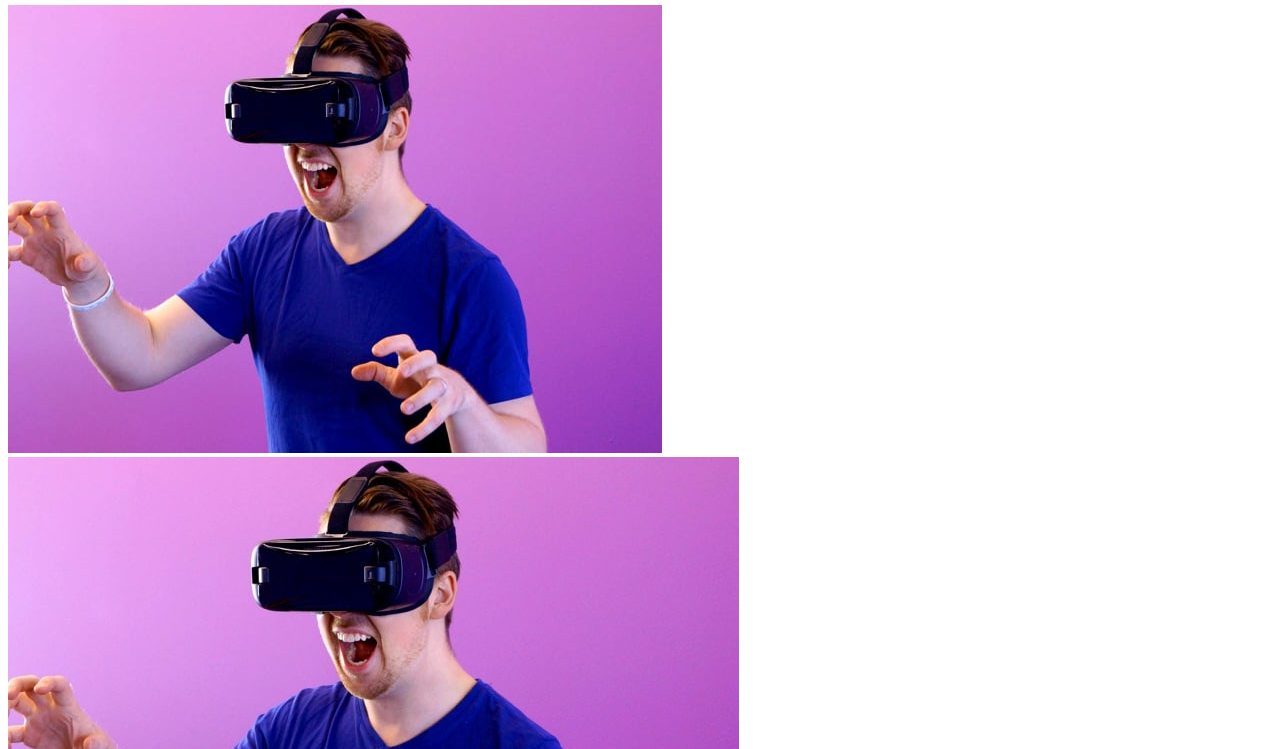
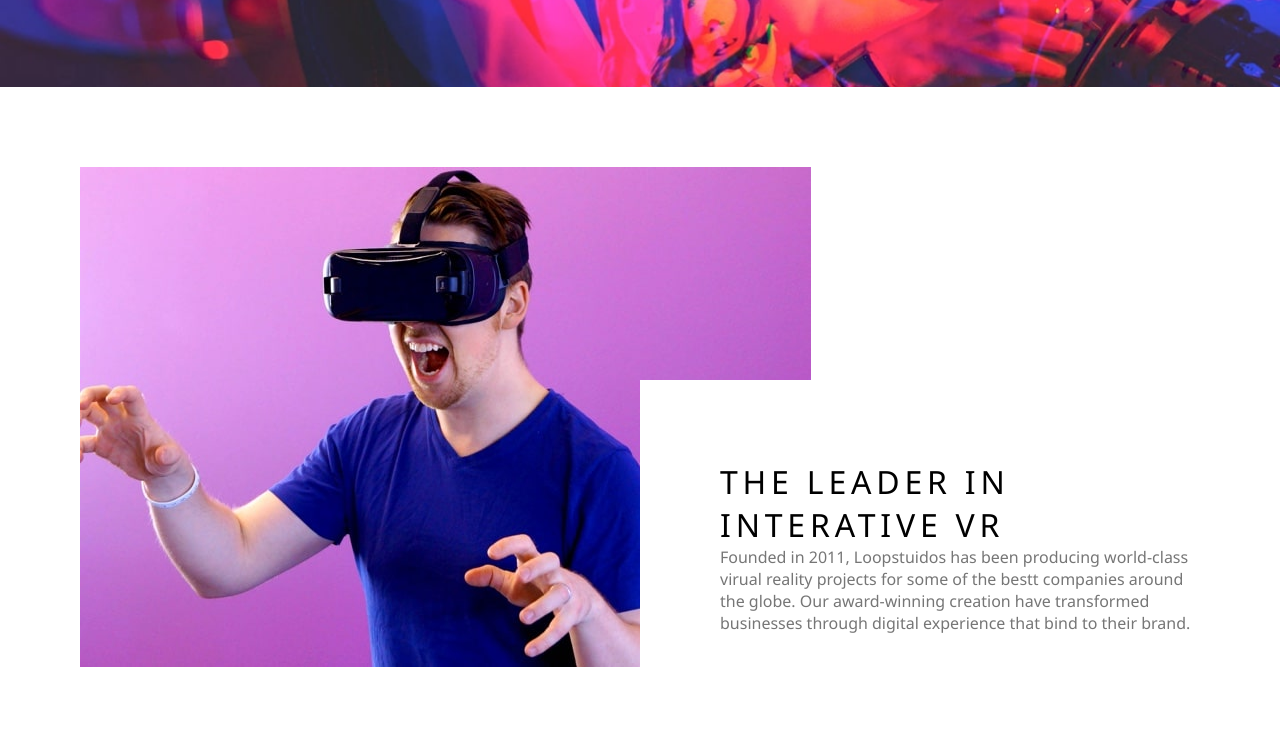
Before and after one commit to Etinosa44/loopstudio, a plain HTML site: page index.html in a window 1280 px wide. Shown: the part 420-1169 px from the top of the page. Drawn offline with Linux system fonts and the light colour scheme; files that its build step writes are made by us from their sources; files whose address does not match are found by name.

Commit message:
index.html

```diff
--- a/index.html
+++ b/index.html
@@ -7,8 +7,7 @@
 
     <link rel="shortcut icon" href="/Projects/loopstudios-landing-page-main/images/favicon-32x32.png" type="image/x-icon">
 
-    <link rel="stylesheet" href="/Projects/loopstudios-landing-page-main/Loop Studios.css">
-    <script src="/Projects/loopstudios-landing-page-main/Loop Studio.js"></script>
+    <link rel="stylesheet" href="/Projects/loopstudios-landing-page-main/style.css">
 </head>
 <body>
         <header>
```
